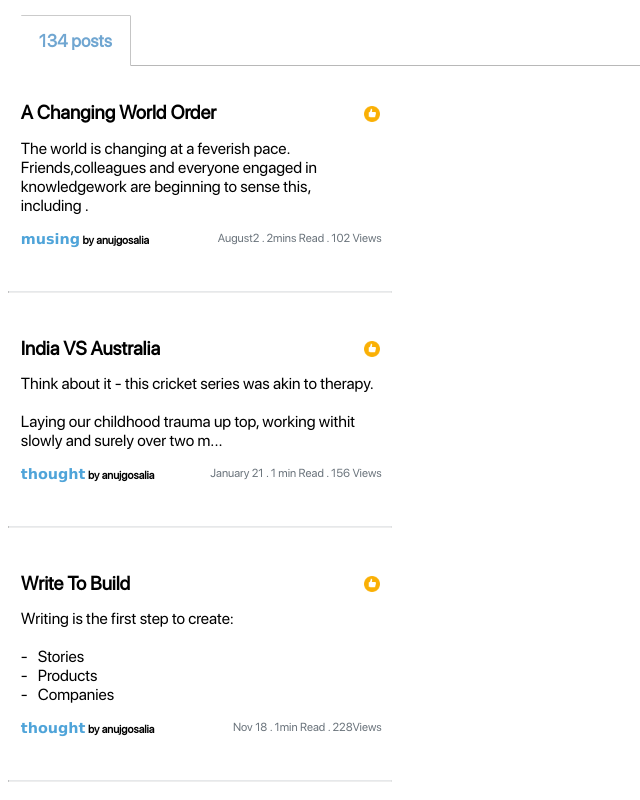
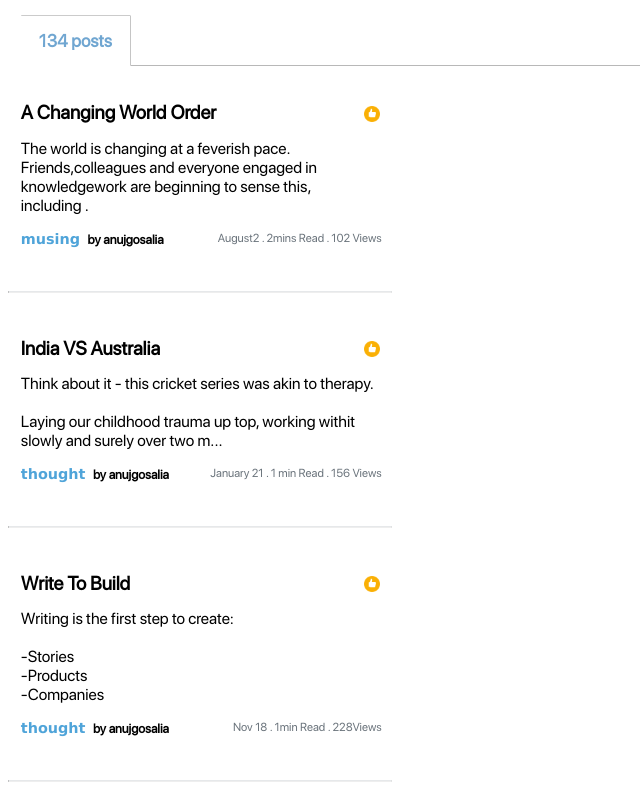
Before and after one commit to vidhyasagargslv/tinytales, a React (Create React App) app: page / in a window 1280 px wide. Shown: the part 562-1362 px from the top of the page, without its empty margins (0-640 px from the left). Built offline with nearby package versions, Linux system fonts and the light colour scheme.

Commit message:
Refactor code for improved readability and performance.

```diff
--- a/src/App.css
+++ b/src/App.css
@@ -211,7 +211,8 @@ text-align: center;
 .span2{
   color: rgb(0, 0, 0);
   font-weight: 600;
-  font-size: 0.7rem;
+  font-size: 0.8rem;
+  margin-left: 5px;
 }
 .footer{
   display: flex;
@@ -277,9 +278,10 @@ li{
   list-style-type: none;
 
 }
-li::before{
+li::marker{
   content: "-";
   margin-right: 10px;
+
 
 }
 /* .postcount{
```
Also changed, not shown: 1 other file (tests, documents, lock files or other folders).
